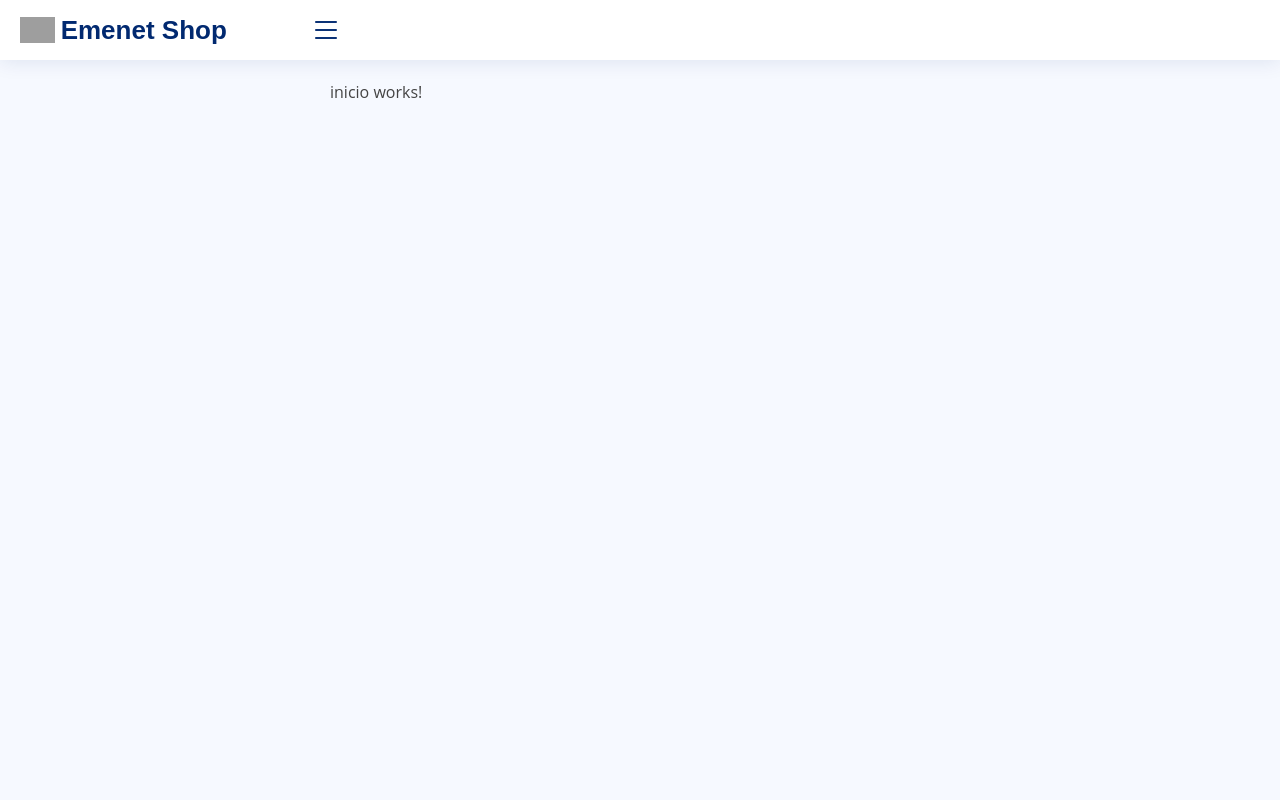
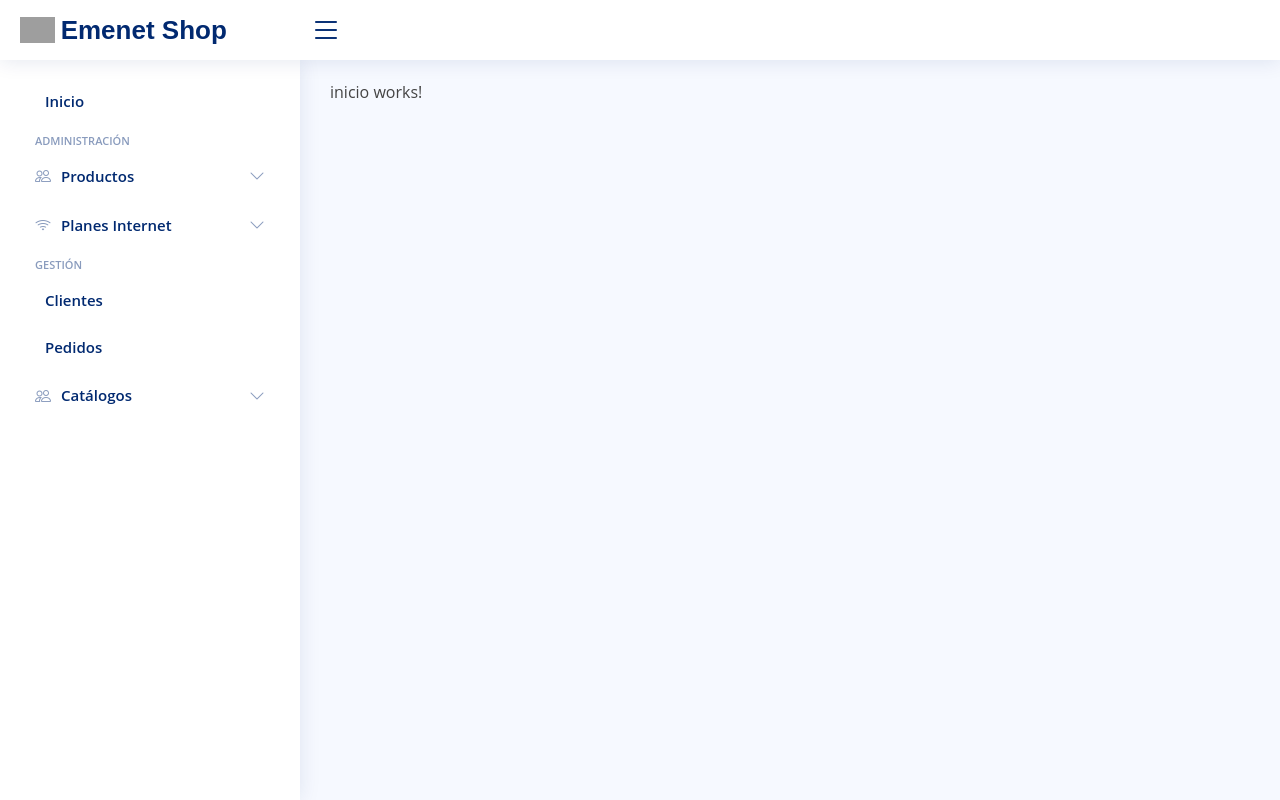
Before and after one commit to EmenetSistemas/admin-chatbot, an Angular app: page /dashboard in a window 1280 px wide. Built offline with nearby package versions, Linux system fonts and the light colour scheme; grey boxes are pictures that could not be loaded.

Commit message:
Se agrega plantilla sidenav para uso dentro del proyecto

```diff
--- /dev/null
+++ b/src/app/admin-chatbot/components/sidenav/sidenav.component.html
@@ -0,0 +1,83 @@
+<aside id="sidebar" class="sidebar">
+    <ul class="sidebar-nav" id="sidebar-nav">
+        <li class="nav-item">
+            <a class="nav-link collapsed" [routerLink]="['inicio']">
+                <i class="ri-home-2-line"></i>
+                <span>Inicio</span>
+            </a>
+        </li>
+
+        <li class="nav-heading">Administración</li>
+        <li class="nav-item">
+            <a class="nav-link collapsed" data-bs-target="#productos" data-bs-toggle="collapse" href="#">
+                <i class="bi bi-people"></i><span>Productos</span><i class="bi bi-chevron-down ms-auto"></i>
+            </a>
+            <ul id="productos" class="nav-content collapse " data-bs-parent="#sidebar-nav">
+                <li [routerLink]="['productos/pendientes']">
+                    <a>
+                        <i class="bi bi-circle"></i><span>Pendientes</span>
+                    </a>
+                </li>
+                <li [routerLink]="['productos/tienda']">
+                    <a>
+                        <i class="bi bi-circle"></i><span>En tienda</span>
+                    </a>
+                </li>
+            </ul>
+        </li>
+
+        <li class="nav-item">
+            <a class="nav-link collapsed" data-bs-target="#planesInternet" data-bs-toggle="collapse" href="#">
+                <i class="bi bi-wifi"></i><span>Planes Internet</span><i class="bi bi-chevron-down ms-auto"></i>
+            </a>
+            <ul id="planesInternet" class="nav-content collapse" data-bs-parent="#sidebar-nav">
+                <li>
+                    <a>
+                        <i class="bi bi-circle"></i><span>Registro</span>
+                    </a>
+                </li>
+                <li [routerLink]="['planesInternet']">
+                    <a>
+                        <i class="bi bi-circle"></i><span>Consultar</span>
+                    </a>
+                </li>
+            </ul>
+        </li>
+
+        <li class="nav-heading">Gestión</li>
+        <li class="nav-item">
+            <a class="nav-link collapsed" [routerLink]="['clientes']">
+                <i class="ri-home-2-line"></i>
+                <span>Clientes</span>
+            </a>
+        </li>
+        <li class="nav-item">
+            <a class="nav-link collapsed" [routerLink]="['pedidos']">
+                <i class="ri-home-2-line"></i>
+                <span>Pedidos</span>
+            </a>
+        </li>
+        <li class="nav-item">
+            <a class="nav-link collapsed" data-bs-target="#catalogos" data-bs-toggle="collapse" href="#">
+                <i class="bi bi-people"></i><span>Catálogos</span><i class="bi bi-chevron-down ms-auto"></i>
+            </a>
+            <ul id="catalogos" class="nav-content collapse " data-bs-parent="#sidebar-nav">
+                <li>
+                    <a>
+                        <i class="bi bi-circle"></i><span>Categorías Productos</span>
+                    </a>
+                </li>
+                <li>
+                    <a>
+                        <i class="bi bi-circle"></i><span>Apartados Productos</span>
+                    </a>
+                </li>
+                <li>
+                    <a>
+                        <i class="bi bi-circle"></i><span>Extras planes internet</span>
+                    </a>
+                </li>
+            </ul>
+        </li>
+    </ul>
+</aside>
--- a/src/app/admin-chatbot/home/home.component.html
+++ b/src/app/admin-chatbot/home/home.component.html
@@ -1,5 +1,6 @@
 <div class="{{ dataService.claseSidebar }}" >
     <app-navbar></app-navbar>
+    <app-sidenav></app-sidenav>
     <main id="main" class="main">
         <router-outlet></router-outlet>
     </main>
--- a/src/app/app.module.ts
+++ b/src/app/app.module.ts
@@ -7,12 +7,14 @@ import { RouterModule } from '@angular/router';
 import { AppRoutes } from './app.routing';
 import { HomeModule } from './admin-chatbot/home/home.module';
 import { NavbarComponent } from './admin-chatbot/components/navbar/navbar.component';
+import { SidenavComponent } from './admin-chatbot/components/sidenav/sidenav.component';
 
 @NgModule({
   declarations: [
     AppComponent,
     HomeComponent,
-    NavbarComponent
+    NavbarComponent,
+    SidenavComponent
   ],
   imports: [
     BrowserModule,
```
Also changed, not shown: src/app/admin-chatbot/components/sidenav/sidenav.component.ts (added, +10 -0 lines), src/app/admin-chatbot/components/sidenav/sidenav.component.css (added), 1 other file (tests, documents, lock files or other folders).
